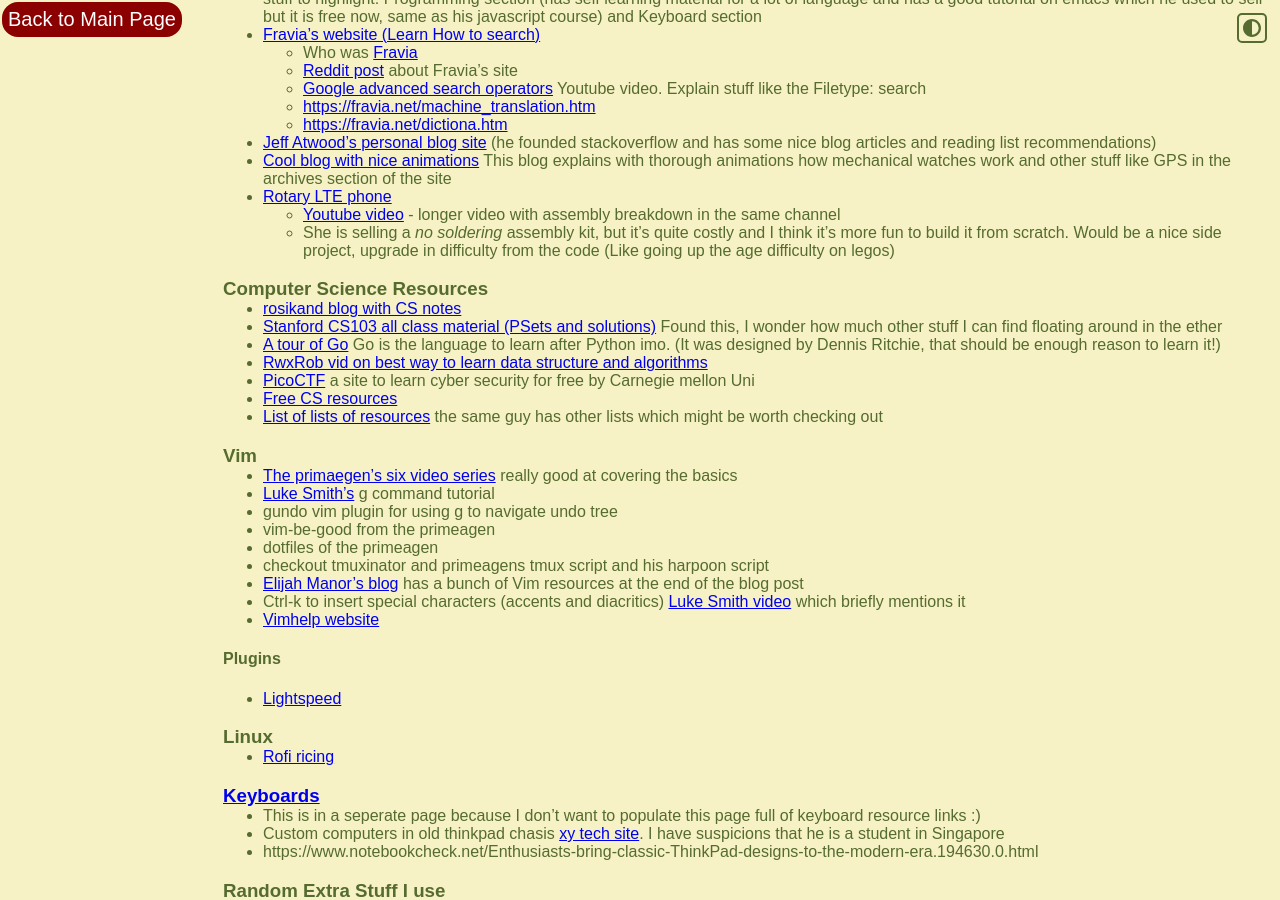
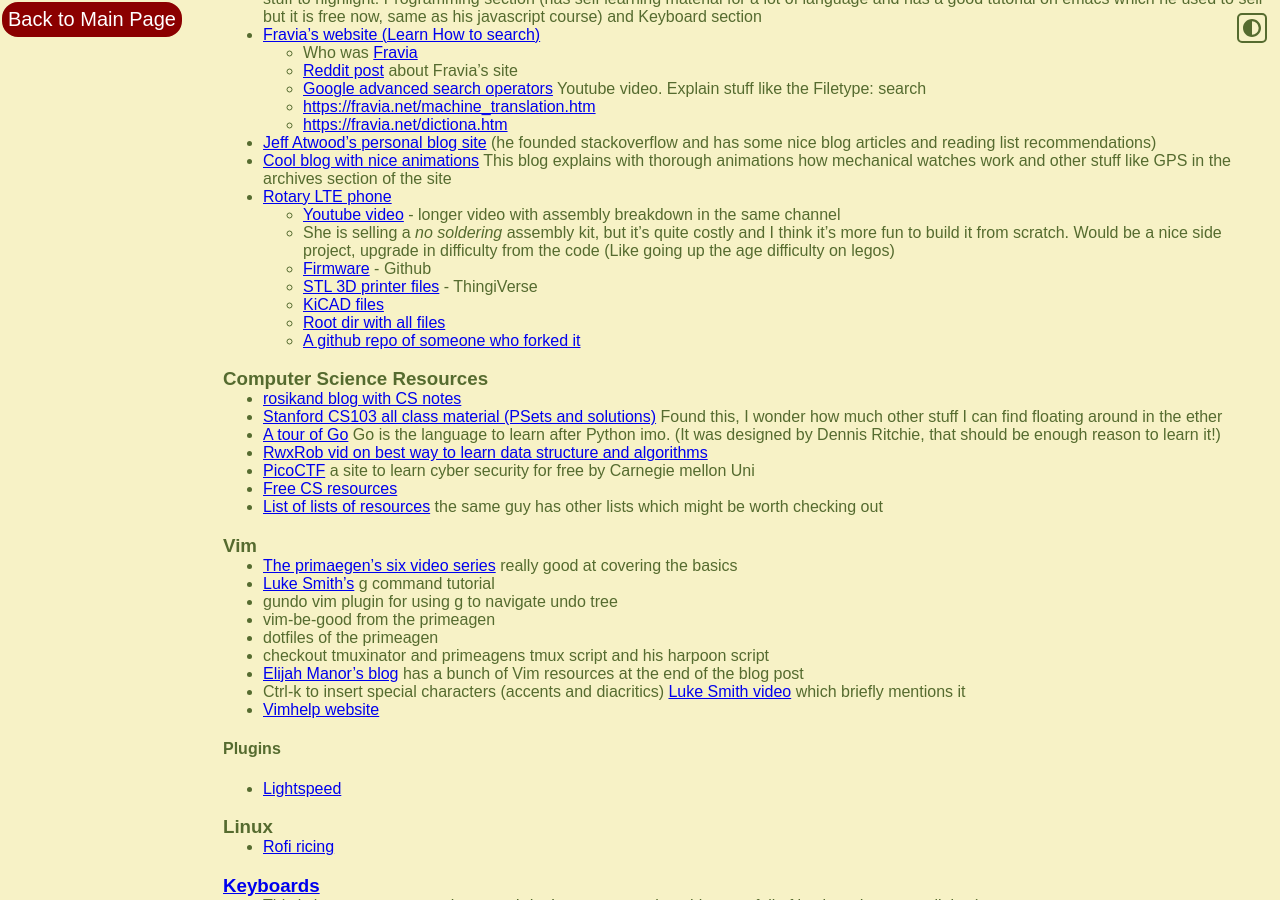
Before and after one commit to GiulianoPalazzi/giulianopalazzi.github.io, a Jekyll site: the page built from resources/cool_resources.md, in a window 1280 px wide and 900 px high, scrolled down 1960 px. Built offline with Jekyll 4.4.1, drawn with Linux system fonts in a browser that asks for light colours; nearby versions of some CDN libraries.

Commit message:
Added more stuff on the lte rotary phone

```diff
--- a/resources/cool_resources.md
+++ b/resources/cool_resources.md
@@ -86,6 +86,11 @@
 * [Rotary LTE phone](http://www.justine-haupt.com/rotarycellphone/index.html){:target="_blank"}
 	* [Youtube video](https://www.youtube.com/watch?v=uV1C-41tq64&ab_channel=JustineHaupt){:target="_blank"} - longer video with assembly breakdown in the same channel
 	* She is selling a *no soldering* assembly kit, but it's quite costly and I think it's more fun to build it from scratch. Would be a nice side project, upgrade in difficulty from the code (Like going up the age difficulty on legos)
+	* [Firmware](https://github.com/jhaupt/RotaryCellphone){:target="_blank"} - Github
+	* [STL 3D printer files](https://www.thingiverse.com/thing:4161708/files){:target="_blank"} - ThingiVerse
+	* [KiCAD files](http://www.justine-haupt.com/rotarycellphoneinfo/designfiles/electrical_kicad/){:target="_blank"}
+	* [Root dir with all files](http://www.justine-haupt.com/rotarycellphoneinfo/designfiles/){:target="_blank"}
+	* [A github repo of someone who forked it](https://github.com/riosil/RotaryCellphone){:target="_blank"}
 
 ### Computer Science Resources
 
```
